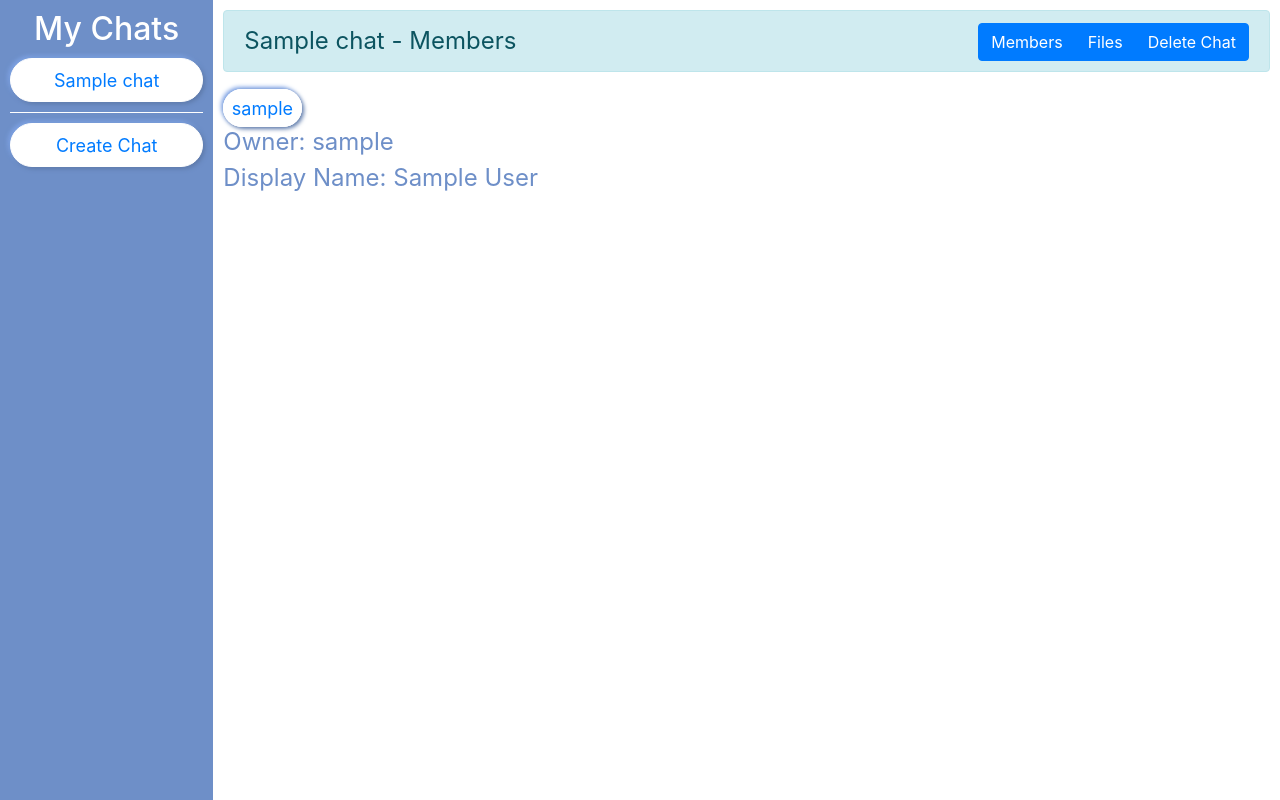
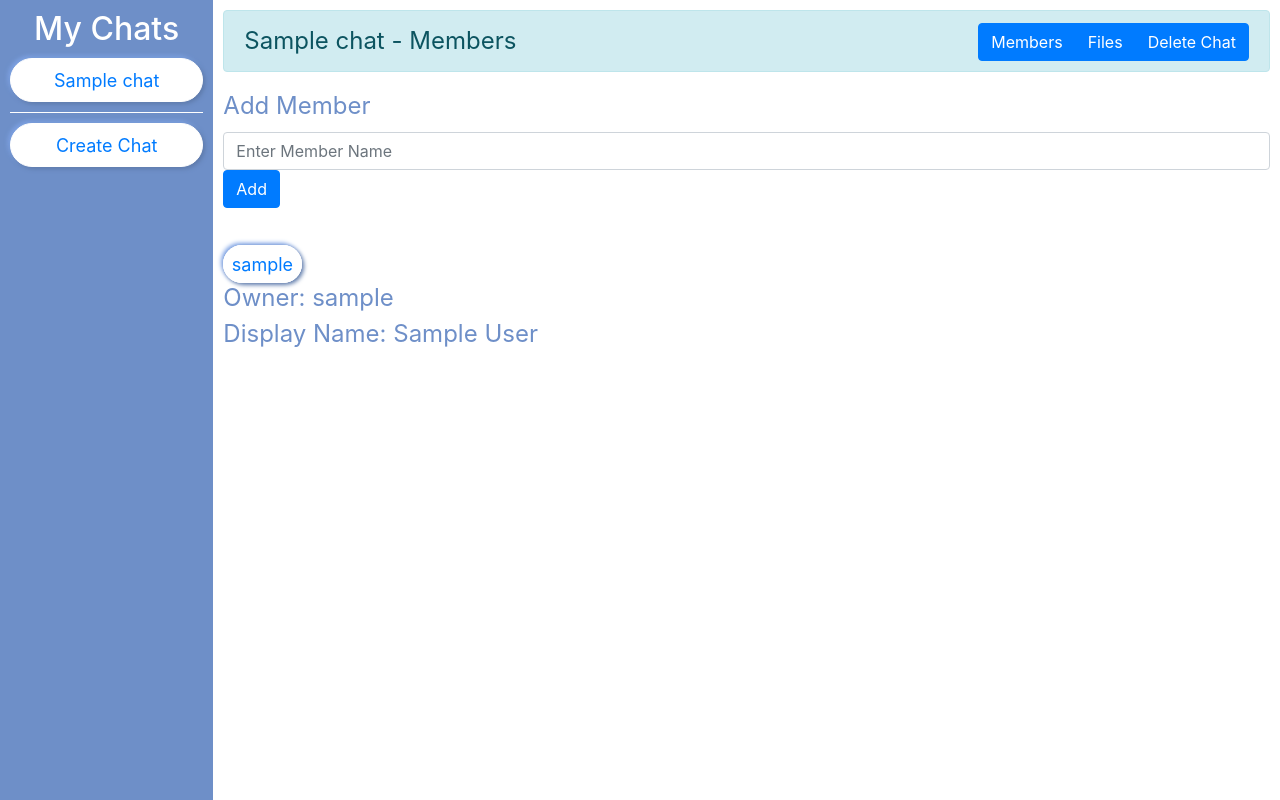
Before and after one commit to JoeJ1/WAD2_Group_Project, a Django app: a page that uses templates/chat/members.html in a window 1280 px wide. Shown: the part 76-876 px from the top of the page. Run offline with Django 3.2, Linux system fonts and the light colour scheme; a user stored in the database is signed in; tables that the repository leaves empty hold one stand-in row (values such as "Sample post"); some libraries are stand-ins or nearby versions.

Commit message:
start on adding members

```diff
--- a/chat/views.py
+++ b/chat/views.py
@@ -32,6 +32,7 @@ def get_user_chats(request):
     except:
         context_dict['chats'] = None
     return context_dict
+
 
 @login_required
 def members(request, chat_name_slug):
--- a/templates/chat/members.html
+++ b/templates/chat/members.html
@@ -26,6 +26,18 @@
 {% endblock %}
 
 {% block body_block %}
+
+<label for="ChatName" class="form-label">Add Member</label>
+<div class="input-group">
+  <input type="text" class="form-control" id="memberInput" placeholder="Enter Member Name">
+</div>
+<button type="button" id="addMemberButton" class="btn btn-primary" onclick="addMember()" id="addMemberButton">Add</button>
+</br>
+</br>
+
+
+
+
     <a href="#" class = "urlbuttons">{{owner}}</a> </br>
     Owner: {{ owner }} </br> Display Name: {{owner.display_name}}</br></br>
     {% for user in chat_members %}
```
Also changed, not shown: static/js/addMember.js (added, +16 -0 lines).
